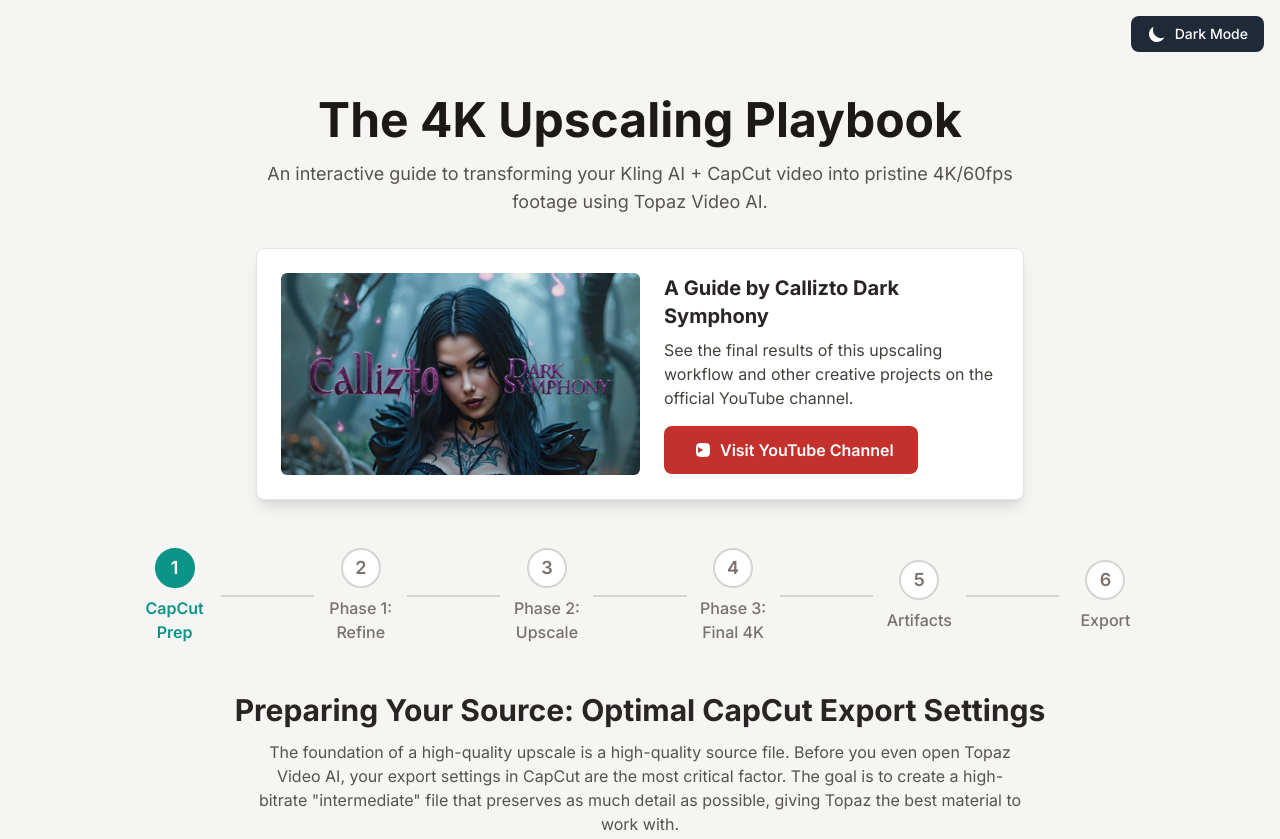
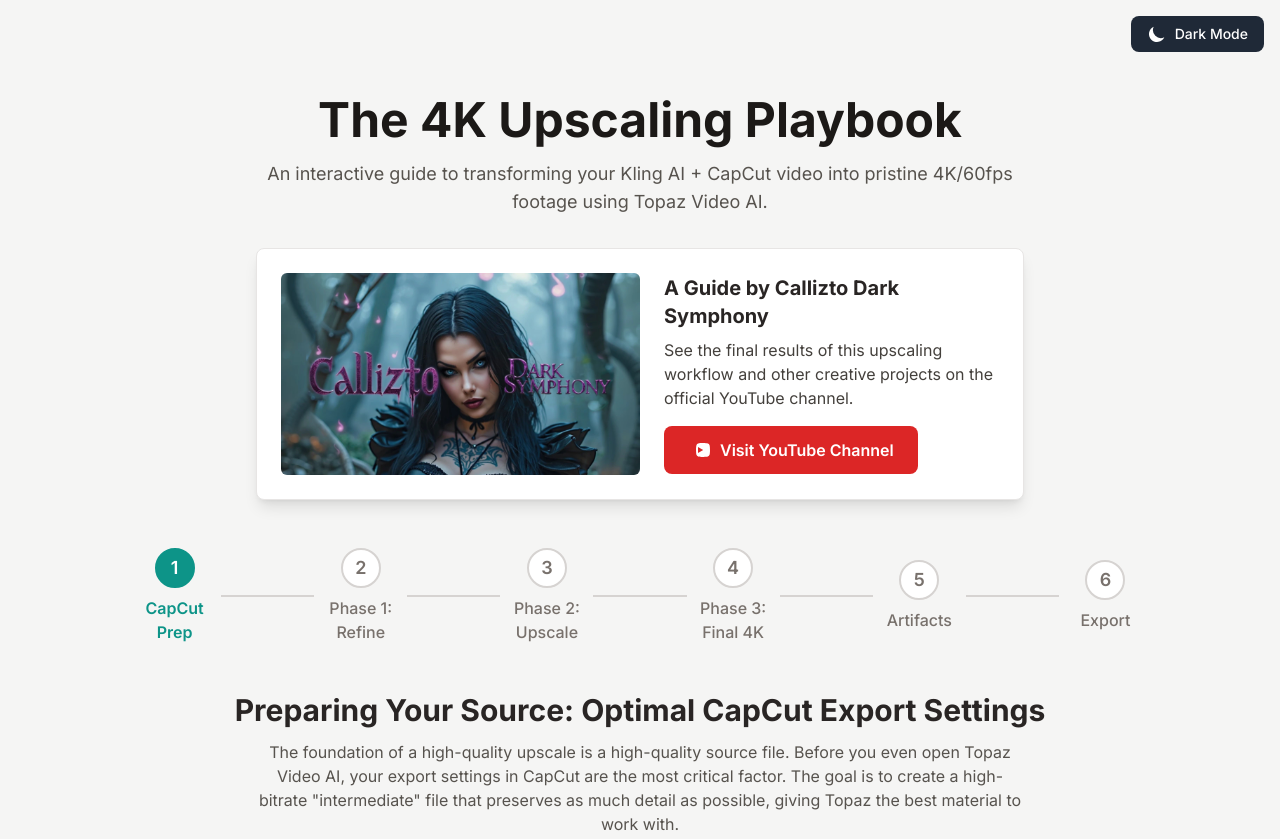
Before and after one commit to CalliztoDarkSymphony/video-upscaling-guide, a plain HTML site: page index.html in a window 1280 px wide. Shown: the top 839 px of the page. Drawn offline with nearby package versions, Linux system fonts and the light colour scheme.

Commit message:
Add files via upload

```diff
--- a/index.html
+++ b/index.html
@@ -102,7 +102,7 @@
                  <div class="md:w-1/2 mt-4 md:mt-0 text-center md:text-left">
                      <h3 class="text-xl font-bold text-stone-800 dark:text-stone-200">A Guide by Callizto Dark Symphony</h3>
                      <p class="text-stone-700 dark:text-stone-300 mt-2">See the final results of this upscaling workflow and other creative projects on the official YouTube channel.</p>
-                     <a href="https://www.youtube.com/@CalliztoDarkSymphony" target="_blank" class="mt-4 inline-flex items-center gap-2 bg-[#c4302b] text-white font-semibold px-6 py-3 rounded-lg hover:bg-[#a12823] transition-colors">
+                     <a href="https://www.youtube.com/@CalliztoDarkSymphony" target="_blank" class="mt-4 inline-flex items-center gap-2 bg-red-600 text-white font-semibold px-6 py-3 rounded-lg hover:bg-red-700 transition-colors">
                         <svg class="w-6 h-6" viewBox="0 0 24 24" fill="currentColor"><path d="M10,15L15.19,12L10,9V15M21.56,7.17C21.69,7.64 21.78,8.27 21.84,9.07C21.91,9.87 21.94,10.56 21.94,11.16L22,12C22,14.19 21.84,15.8 21.56,16.83C21.31,17.73 20.73,18.31 19.83,18.56C19.36,18.69 18.73,18.78 17.93,18.84C17.13,18.91 16.44,18.94 15.84,18.94L15,19C12.81,19 11.2,18.84 10.17,18.56C9.27,18.31 8.69,17.73 8.44,16.83C8.31,16.36 8.22,15.73 8.16,14.93C8.09,14.13 8.06,13.44 8.06,12.84L8,12C8,9.81 8.16,8.2 8.44,7.17C8.69,6.27 9.27,5.69 10.17,5.44C11.2,5.16 12.81,5 15,5L15.84,5.06C16.44,5.06 17.13,5.09 17.93,5.16C18.73,5.22 19.36,5.31 19.83,5.44C20.73,5.69 21.31,6.27 21.56,7.17Z"></path></svg>
                         <span>Visit YouTube Channel</span>
                      </a>
```
